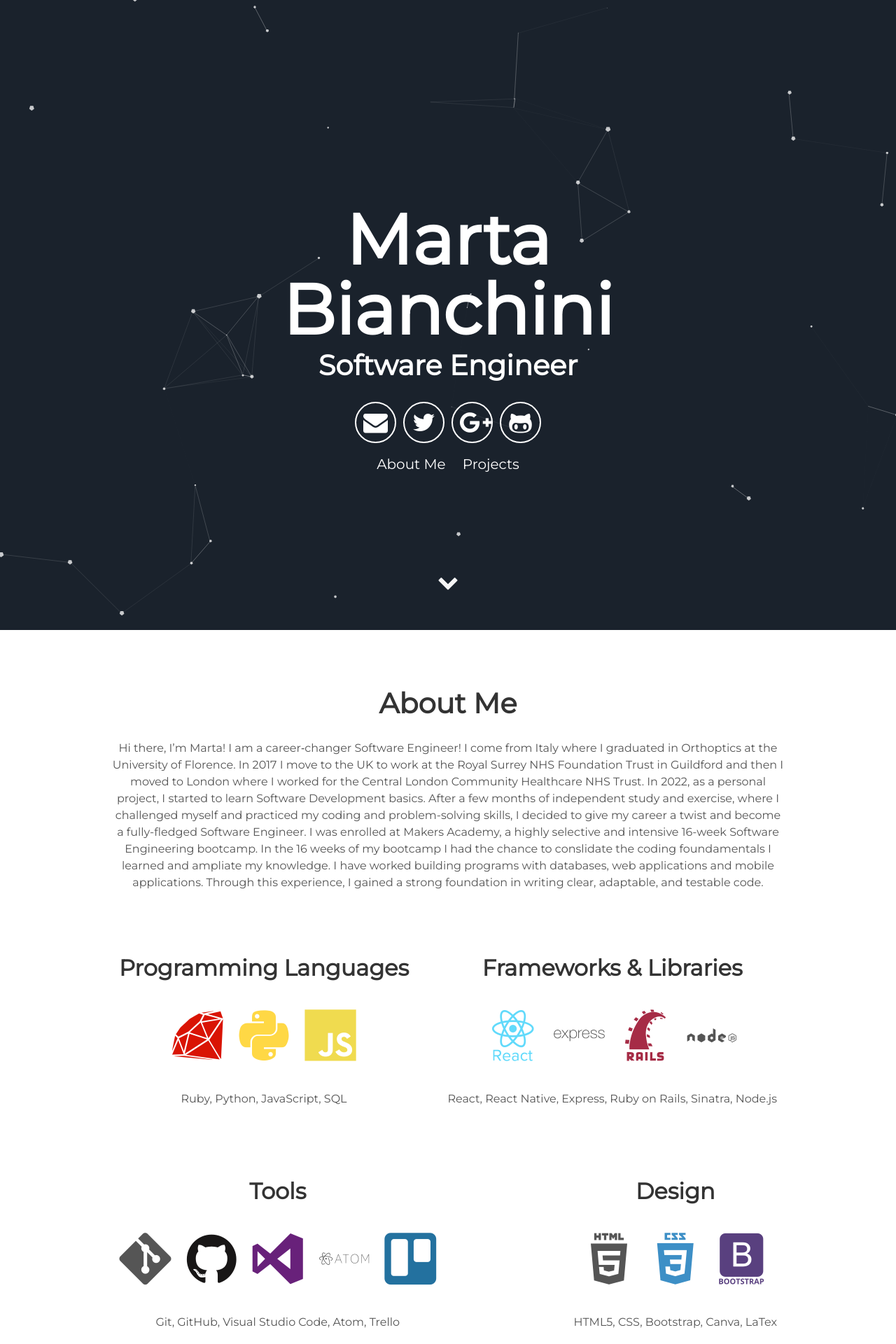
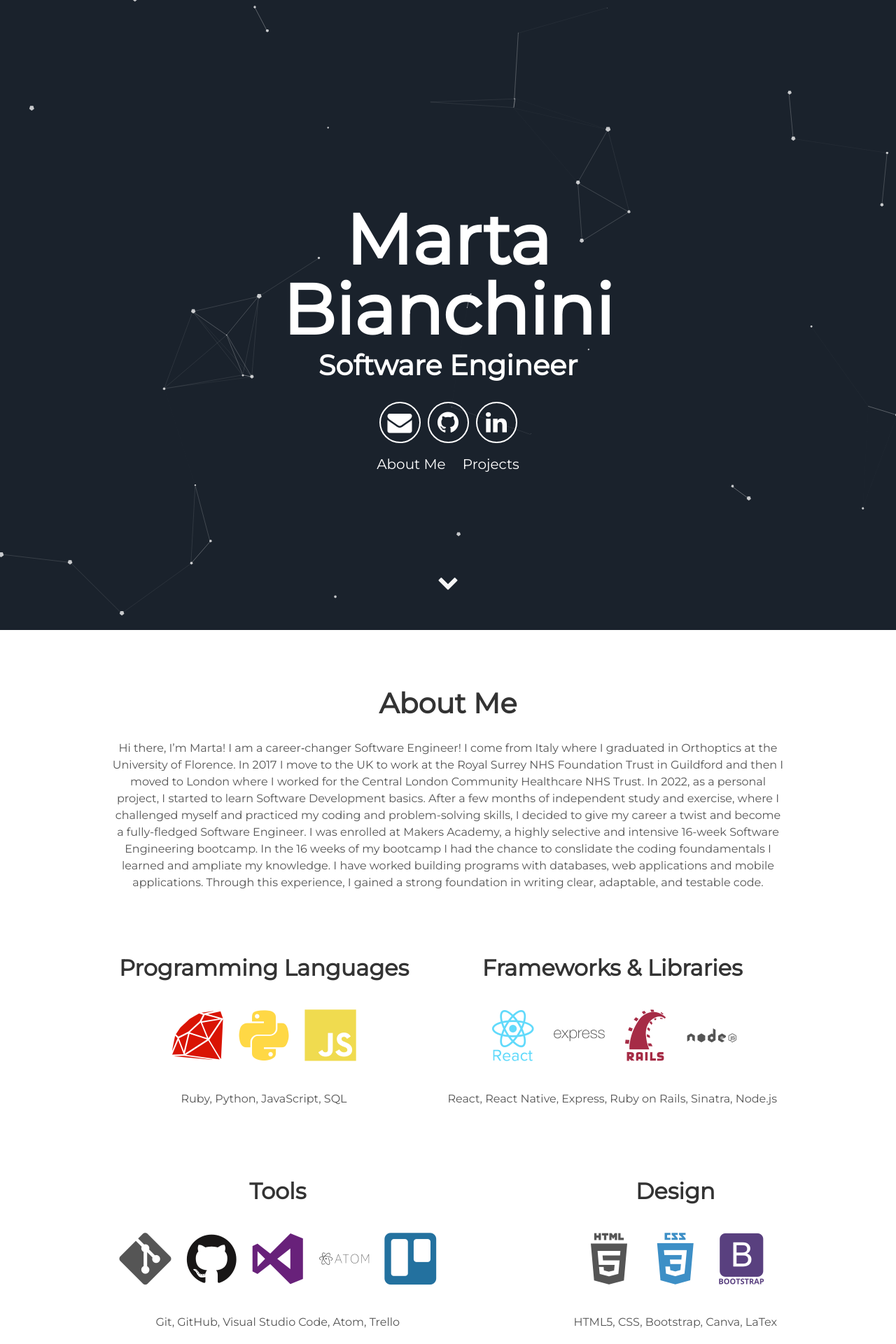
Before and after one commit to MartaBia/MartaBia.github.io, a Jekyll site: the page built from index.html, in a window 1280 px wide. Shown: the top 1920 px of the page at 70% size. Built offline with Jekyll 4.4.1, drawn with Linux system fonts in a browser that asks for light colours.

Commit message:
Added github & linkedin links

```diff
--- a/_includes/header.html
+++ b/_includes/header.html
@@ -6,9 +6,8 @@
       </h1>
       <div class="header-icons">
         <a aria-label="Send email" href="#"><i class="icon fa fa-envelope"></i></a>
-        <a aria-label="My Twitter" target="_blank" href="#"><i class="icon fa fa-twitter" aria-hidden="true"></i></a>
-        <a aria-label="My Google Plus" target="_blank" href="#"><i class="icon fa fa-google-plus" aria-hidden="true"></i></a>
-        <a aria-label="My Github" target="_blank" href="#"><i class="icon fa fa-github-alt" aria-hidden="true"></i></a>
+        <a aria-label="My Github" target="_blank" href="https://github.com/MartaBia"><i class="icon fa fa-github" aria-hidden="true"></i></a>
+        <a aria-label="My LinkedIn" target="_blank" href="https://www.linkedin.com/in/marta-bianchini/"><i class="icon fa fa-linkedin" aria-hidden="true"></i></a>
       </div>
       <div class="header-links">
         <a class="link" href="#about" data-scroll>About Me</a>
```
